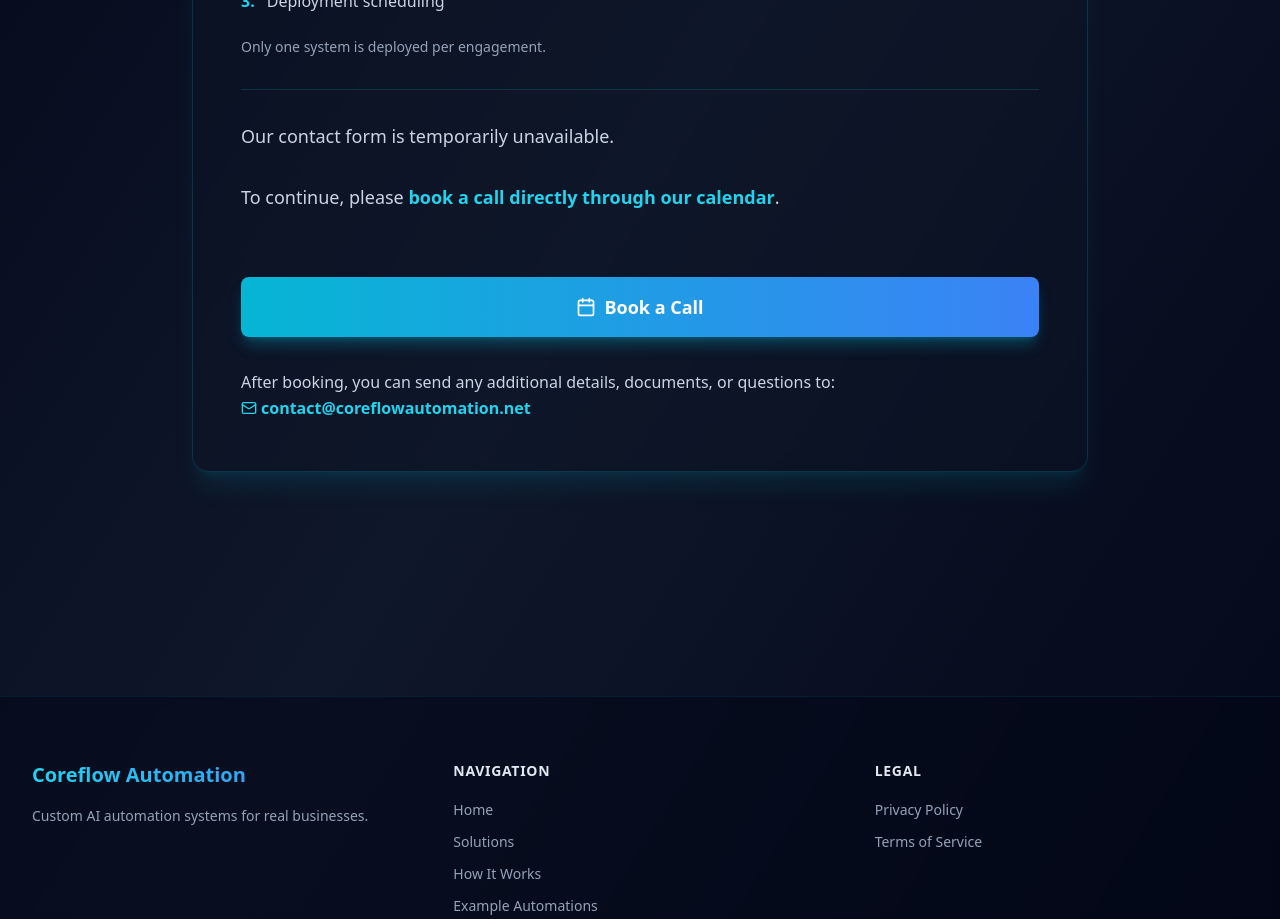
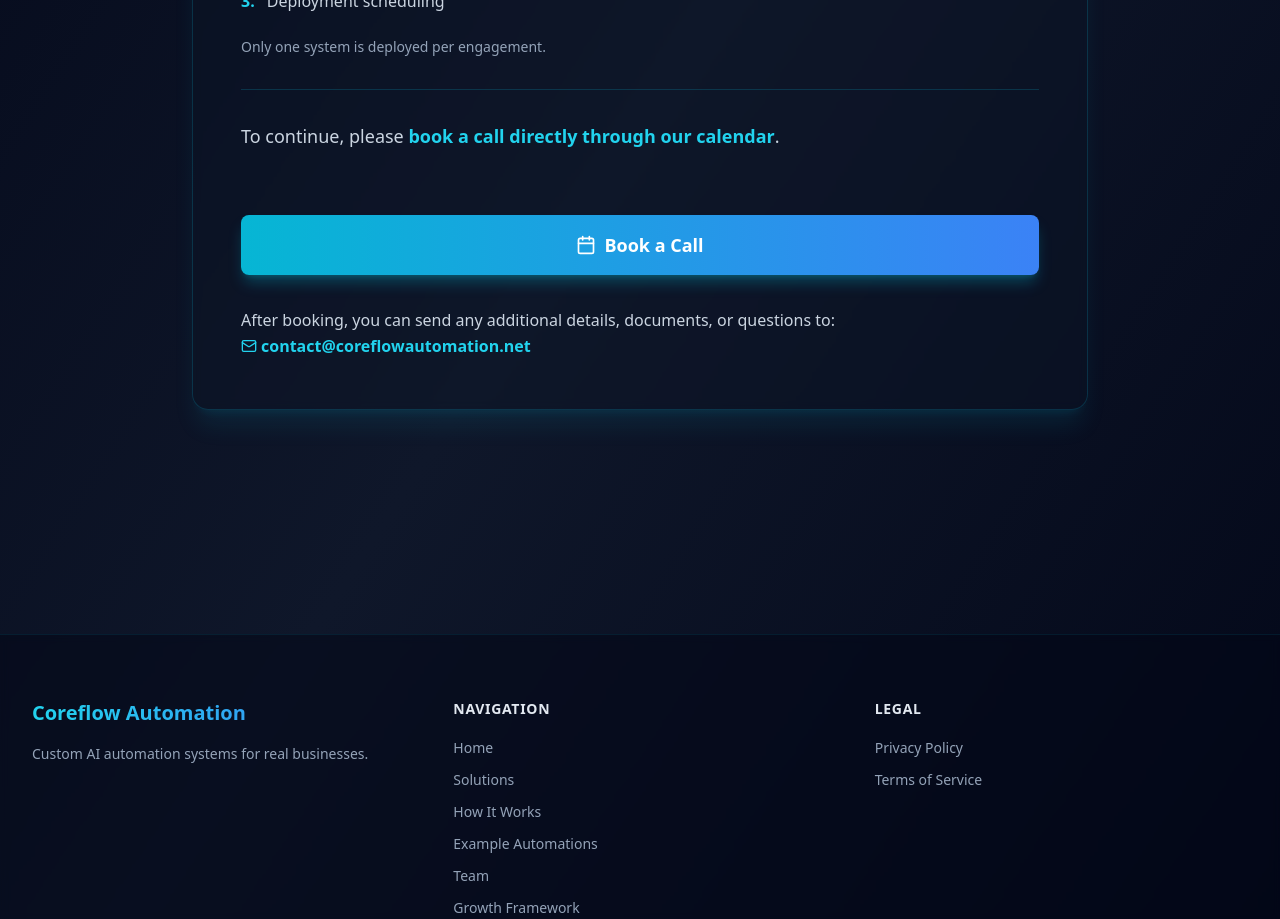
Before and after one commit to vladi1234valhala/valhala, a React (Vite) app in the folder project/: page /contact in a window 1280 px wide. Shown: the part 860-1779 px from the top of the page. Built offline with nearby package versions, Linux system fonts and the light colour scheme.

Commit message:
Updated Contact.tsx

```diff
--- a/project/src/pages/Contact.tsx
+++ b/project/src/pages/Contact.tsx
@@ -78,9 +78,6 @@
 
               <div className="border-t border-cyan-500/20 pt-8">
                 <p className="text-lg text-slate-300 leading-relaxed mb-8">
-                  Our contact form is temporarily unavailable.
-                </p>
-                <p className="text-lg text-slate-300 leading-relaxed mb-8">
                   To continue, please <span className="font-semibold text-cyan-400">book a call directly through our calendar</span>.
                 </p>
               </div>
```
